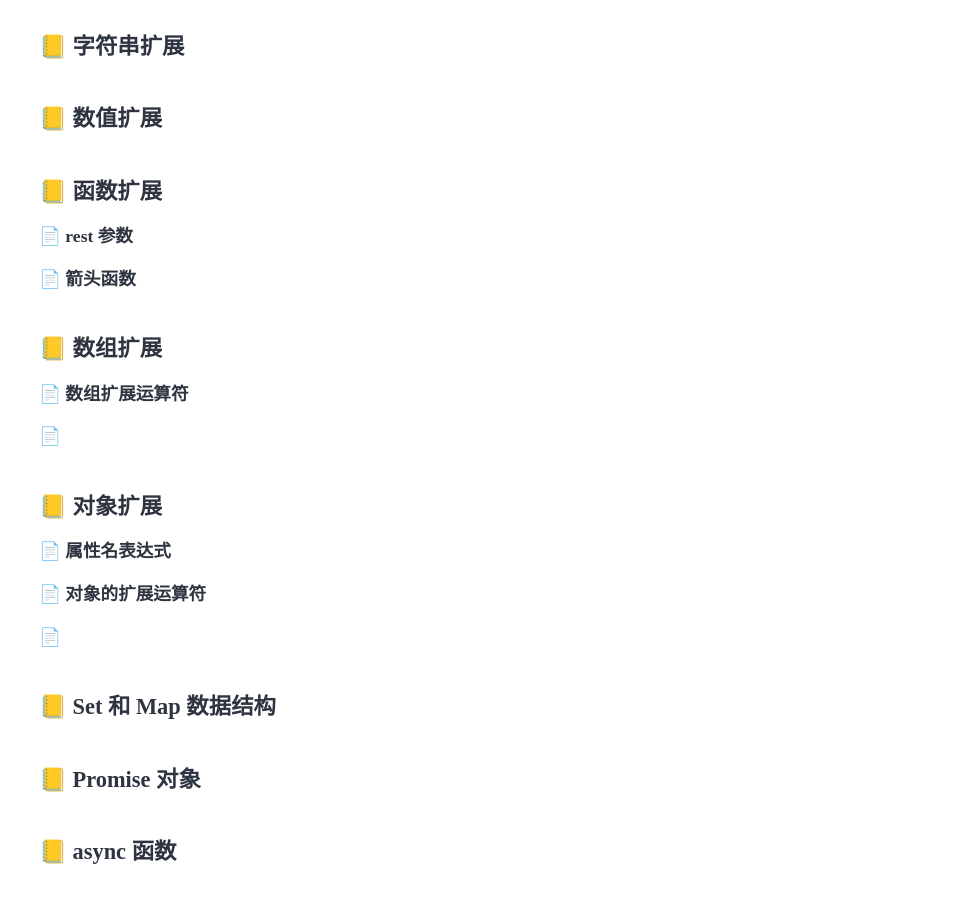
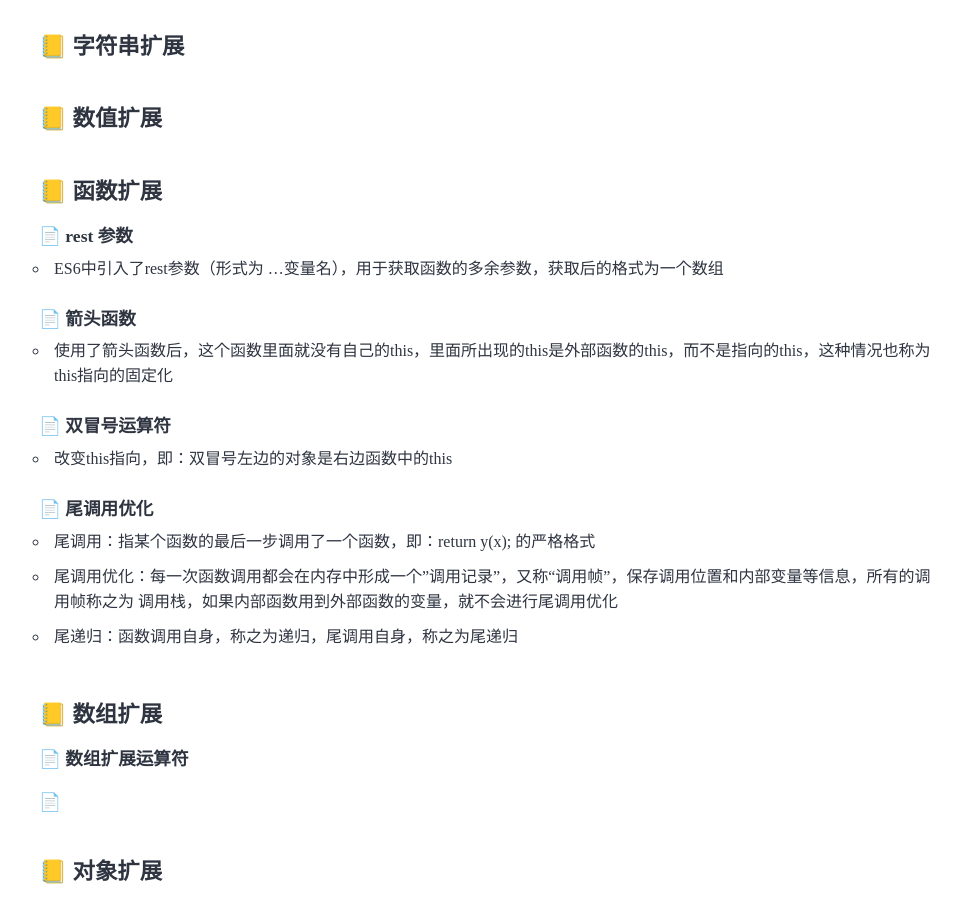
Before and after one commit to maicoder/blog, a Jekyll site: the page built from _posts/2019-06-01-8.md, in a window 1280 px wide and 900 px high, scrolled down 1057 px. Shown: the whole window, without its empty margins (151-1112 px from the left). Built offline with Jekyll 4.4.1, drawn with Linux system fonts in a browser that asks for light colours; some web fonts are replaced.

Commit message:
Update 2019-06-01-8.md

```diff
--- a/_posts/2019-06-01-8.md
+++ b/_posts/2019-06-01-8.md
@@ -45,7 +45,22 @@ title: ES6 语法
 
 ## 📄 rest 参数
 
+- ES6中引入了rest参数（形式为 ...变量名），用于获取函数的多余参数，获取后的格式为一个数组
+
 ## 📄 箭头函数
+
+- 使用了箭头函数后，这个函数里面就没有自己的this，里面所出现的this是外部函数的this，而不是指向的this，这种情况也称为this指向的固定化
+
+## 📄 双冒号运算符
+
+- 改变this指向，即：双冒号左边的对象是右边函数中的this
+
+## 📄 尾调用优化
+
+- 尾调用：指某个函数的最后一步调用了一个函数，即：return y(x); 的严格格式
+- 尾调用优化：每一次函数调用都会在内存中形成一个"调用记录"，又称“调用帧”，保存调用位置和内部变量等信息，所有的调用帧称之为 调用栈，如果内部函数用到外部函数的变量，就不会进行尾调用优化
+- 尾递归：函数调用自身，称之为递归，尾调用自身，称之为尾递归
+
 
 # 📒 数组扩展
 
```
